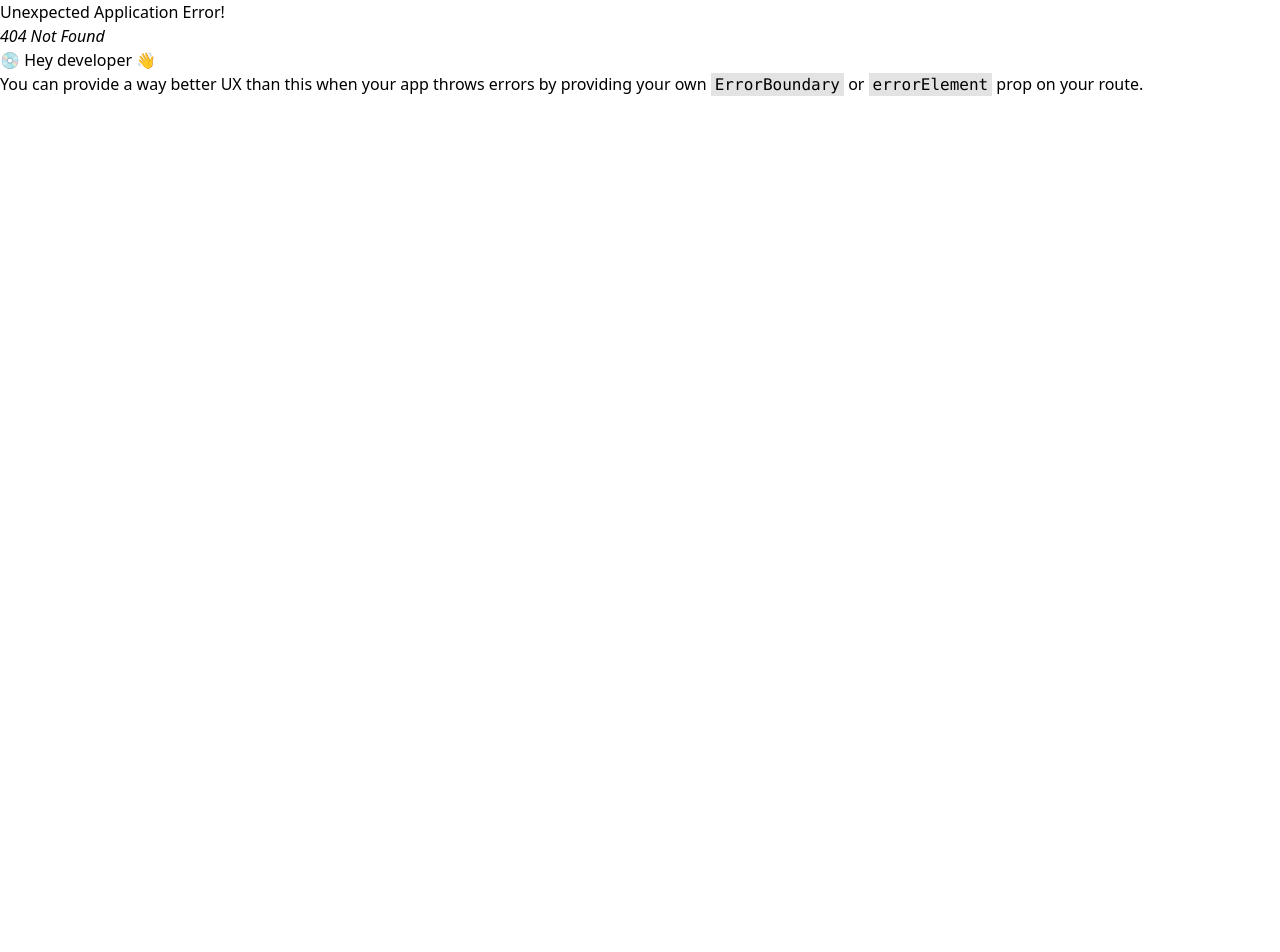
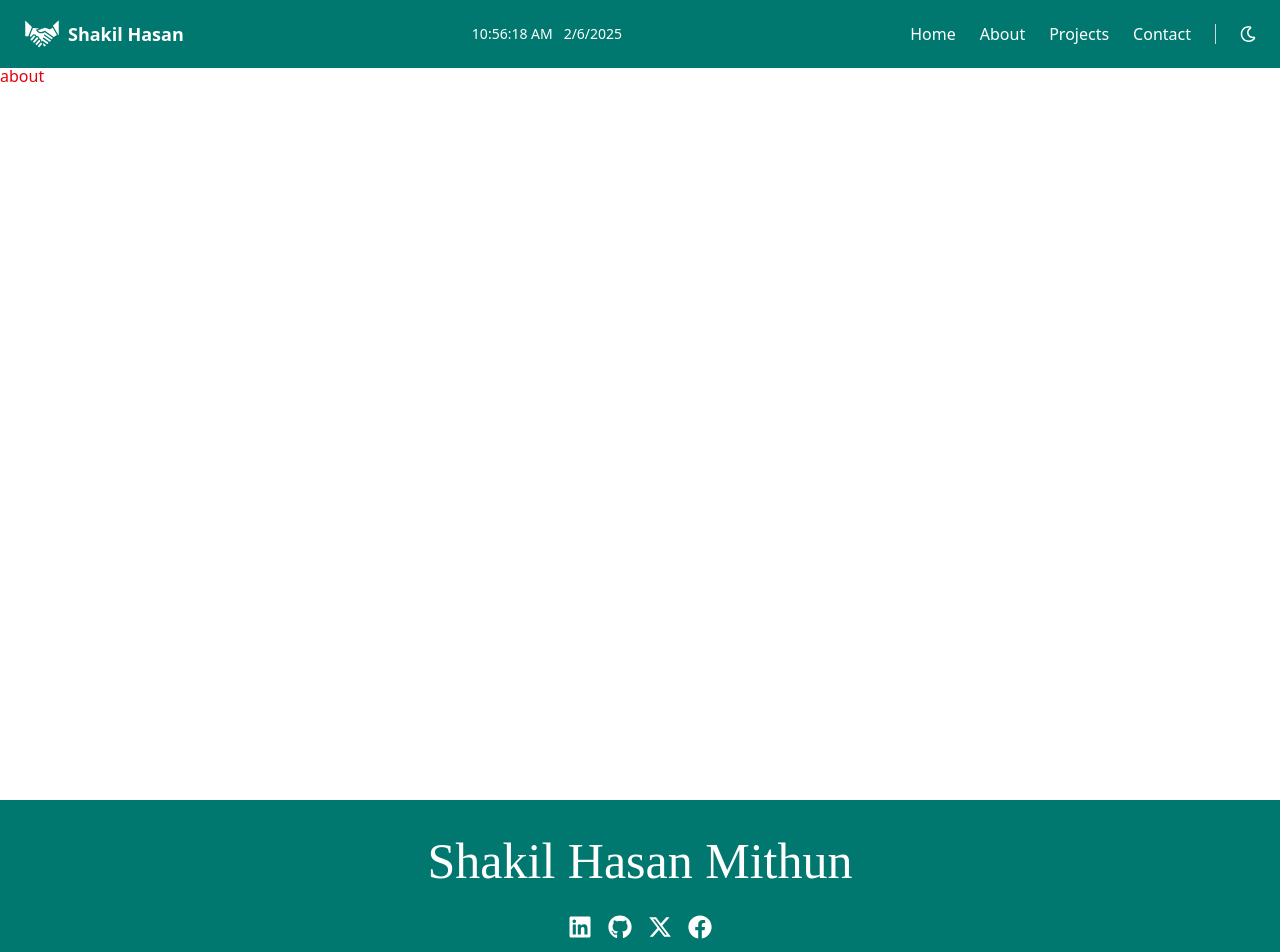
Before and after one commit to Shakil000/Portfolio_Shakil_Hasan, a React (Vite) app: page /about in a window 1280 px wide. Before the commit this address had no page. Shown: the top 952 px of the page. Before the commit the page ends 800 px from the top, so only its background shows below. Built offline with nearby package versions, Linux system fonts and the light colour scheme.

Commit message:
about is ready to add content

```diff
--- a/src/components/Banner/Banner.jsx
+++ b/src/components/Banner/Banner.jsx
@@ -1,16 +1,34 @@
 import { useTypewriter, Cursor } from "react-simple-typewriter";
-import { FaInstagram, FaFacebook, FaGithub, FaLinkedin, FaYoutube } from "react-icons/fa";
+import {
+  FaInstagram,
+  FaFacebook,
+  FaGithub,
+  FaLinkedin,
+  FaYoutube,
+} from "react-icons/fa";
 
 const Banner = () => {
   const [text] = useTypewriter({
-    words: ["Shakil Hasan Mithun", "Web Designer", "Web Developer", "MERN Stack Developer"],
+    words: [
+      "Shakil Hasan Mithun",
+      "Web Designer",
+      "Web Developer",
+      "MERN Stack Developer",
+    ],
     loop: true,
     typeSpeed: 100,
     deleteSpeed: 50,
   });
 
+  const socialLinks = [
+    { Icon: FaGithub, url: "https://github.com/Shakil000" },
+    { Icon: FaLinkedin, url: "https://www.linkedin.com/in/mithun5934/" },
+    { Icon: FaFacebook, url: "https://www.facebook.com/Shakil.nhasan2" },
+    { Icon: FaYoutube, url: "https://www.youtube.com/@Racershakil" },
+  ];
+
   return (
-    <section className="bg-[#EDE9FE] min-h-screen flex items-center justify-center px-6 md:px-12 relative">
+    <section className="bg-[#EDE9FE] min-h-screen flex items-center justify-center px-6 md:px-12">
       {/* Grid Background */}
       <div className="absolute inset-0 bg-grid-purple opacity-20"></div>
 
@@ -26,7 +44,11 @@ const Banner = () => {
             <Cursor cursorStyle="|" />
           </h1>
           <p className="mt-4 text-lg text-gray-700 max-w-lg mx-auto md:mx-0">
-            “I have a strong interest in web development and thrive on challenges that push me to learn and grow in new directions. My curiosity drives me to explore and expand my skills continuously. I enjoy problem-solving and building innovative solutions that enhance user experiences.”
+            “I have a strong interest in web development and thrive on
+            challenges that push me to learn and grow in new directions. My
+            curiosity drives me to explore and expand my skills continuously. I
+            enjoy problem-solving and building innovative solutions that enhance
+            user experiences.”
           </p>
           {/* Buttons */}
           <div className="mt-6 flex flex-col sm:flex-row items-center justify-center md:justify-start gap-4">
@@ -39,8 +61,15 @@ const Banner = () => {
           </div>
           {/* Social Icons */}
           <div className="flex gap-4 mt-6 justify-center md:justify-start">
-            {[FaInstagram, FaFacebook, FaGithub, FaLinkedin, FaYoutube].map((Icon, index) => (
-              <Icon key={index} className="text-teal-700 text-2xl hover:scale-110 cursor-pointer" />
+            {socialLinks.map(({ Icon, url }, index) => (
+              <a
+                key={index}
+                href={url}
+                target="_blank"
+                rel="noopener noreferrer"
+              >
+                <Icon className="text-teal-700 text-2xl hover:scale-110 cursor-pointer transition-transform duration-200" />
+              </a>
             ))}
           </div>
         </div>
@@ -48,7 +77,11 @@ const Banner = () => {
         {/* Right Side: Meditating Person Illustration */}
         <div className="relative flex-1 flex justify-center">
           {/* Meditating Person Image */}
-          <img src="/src/assets/man.png" alt="Meditating Person" className="w-full max-w-[300px] md:max-w-[400px] lg:max-w-[500px] animate-float mt-20" />
+          <img
+            src="/src/assets/man.png"
+            alt="Meditating Person"
+            className="w-full max-w-[300px] md:max-w-[400px] lg:max-w-[500px] animate-float mt-20"
+          />
 
           {/* Floating Elements */}
           {/* <img src="/src/assets/book.png" alt="Book" className="w-12 absolute top-5 left-5 md:left-0 md:top-10 animate-float hidden md:block" />
--- a/src/components/Footer/Footer.jsx
+++ b/src/components/Footer/Footer.jsx
@@ -1,9 +1,9 @@
 import { useEffect, useState } from "react";
+import { FaFacebook } from "react-icons/fa";
 import {
   FaLinkedin,
   FaGithub,
   FaXTwitter,
-  FaInstagram,
   FaArrowUp,
 } from "react-icons/fa6";
 
@@ -24,17 +24,17 @@ const Footer = () => {
         Shakil Hasan Mithun
       </h2>
       <div className="flex justify-center gap-4 my-4 text-2xl">
-        <a href="#" className="hover:text-gray-300">
+        <a href="https://www.linkedin.com/in/mithun5934/" className="hover:text-gray-300">
           <FaLinkedin />
         </a>
-        <a href="#" className="hover:text-gray-300">
+        <a href="https://github.com/Shakil000" className="hover:text-gray-300">
           <FaGithub />
         </a>
-        <a href="#" className="hover:text-gray-300">
+        <a href="https://x.com/RacerShakil111" className="hover:text-gray-300">
           <FaXTwitter />
         </a>
-        <a href="#" className="hover:text-gray-300">
-          <FaInstagram />
+        <a href="https://www.facebook.com/Shakil.nhasan2" className="hover:text-gray-300">
+          <FaFacebook />
         </a>
       </div>
       <div className="bg-teal-900 py-3">
--- a/src/components/Layoutes/MainLayoutes.jsx
+++ b/src/components/Layoutes/MainLayoutes.jsx
@@ -1,8 +1,5 @@
 import { Outlet } from "react-router-dom";
 import Navbar from "../Navbar/Navbar";
-import Banner from "../Banner/Banner";
-import WhatIDo from "../WhatIDo/WhatIDo";
-import ToolsTechnologies from "../ToolsTechnologies/ToolsTechnologies";
 import Footer from "../Footer/Footer";
 
 const MainLayoutes = () => {
@@ -11,19 +8,12 @@ const MainLayoutes = () => {
             <header>
                 <Navbar></Navbar>
             </header>
-            <section>
-                <Banner></Banner>
-            </section>
-            <section>
-                <WhatIDo></WhatIDo>
-            </section>
-            <section>
-                <ToolsTechnologies></ToolsTechnologies>
+            <section className="min-h-screen">
+            <Outlet></Outlet>
             </section>
             <footer>
                 <Footer></Footer>
             </footer>
-            <Outlet></Outlet>
         </div>
     );
 };
--- a/src/components/Navbar/Navbar.jsx
+++ b/src/components/Navbar/Navbar.jsx
@@ -1,6 +1,7 @@
 import { useEffect, useState } from "react";
 import { FaRegMoon, FaBars, FaTimes } from "react-icons/fa";
 import { GiShakingHands } from "react-icons/gi";
+import { Link } from "react-router-dom";
 
 const Navbar = () => {
   const [time, setTime] = useState(new Date());
@@ -14,7 +15,7 @@ const Navbar = () => {
   }, []);
 
   return (
-    <nav className="bg-teal-700 text-white px-6 py-4 flex justify-between items-center relative">
+    <nav className="bg-teal-700 text-white px-6 py-4 flex justify-between items-center lg:fixed w-full mt-0 z-50">
       {/* Left Section: Logo */}
       <div className="flex items-center space-x-2">
         <GiShakingHands className="h-9 w-9 font-bold" />
@@ -36,10 +37,10 @@ const Navbar = () => {
 
       {/* Right Section: Navigation Links */}
       <div className="hidden md:flex items-center space-x-6">
-        <a href="#" className="hover:underline">Home</a>
-        <a href="#" className="hover:underline">About</a>
-        <a href="#" className="hover:underline">Projects</a>
-        <a href="#" className="hover:underline">Contact</a>
+      <Link to="/" className="hover:underline">Home</Link>
+          <Link to="/about" className="hover:underline">About</Link>
+          <Link to="/project" className="hover:underline">Projects</Link>
+          <Link to="/contact" className="hover:underline">Contact</Link>
         <span className="border-l border-gray-300 h-5"></span>
         <FaRegMoon className="cursor-pointer" />
       </div>
@@ -47,10 +48,10 @@ const Navbar = () => {
       {/* Mobile Menu - Slide In */}
       {menuOpen && (
         <div className="absolute top-16 left-0 w-full bg-teal-800 text-white flex flex-col space-y-4 p-6 shadow-md md:hidden z-40">
-          <a href="#" className="hover:underline">Home</a>
-          <a href="#" className="hover:underline">About</a>
-          <a href="#" className="hover:underline">Projects</a>
-          <a href="#" className="hover:underline">Contact</a>
+          <Link to="/" className="hover:underline">Home</Link>
+          <Link to="/about" className="hover:underline">About</Link>
+          <Link to="/project" className="hover:underline">Projects</Link>
+          <Link to="contact" className="hover:underline">Contact</Link>
           <span className="border-t border-gray-300 my-2"></span>
           <FaRegMoon className="cursor-pointer mx-auto text-2xl" />
         </div>
--- /dev/null
+++ b/src/components/Pages/About/About.jsx
@@ -0,0 +1,11 @@
+import React from 'react';
+
+const About = () => {
+    return (
+        <div className='lg: pt-16'>
+            <h1 className='text-red-600'>about</h1>
+        </div>
+    );
+};
+
+export default About;
--- /dev/null
+++ b/src/components/Pages/Contact/Contact.jsx
@@ -0,0 +1,11 @@
+import React from 'react';
+
+const Contact = () => {
+    return (
+        <div className='lg: pt-16'>
+            contact
+        </div>
+    );
+};
+
+export default Contact;
--- a/src/components/Pages/Home/Home.jsx
+++ b/src/components/Pages/Home/Home.jsx
@@ -1,6 +1,19 @@
+import Banner from "../../Banner/Banner";
+import ToolsTechnologies from "../../ToolsTechnologies/ToolsTechnologies";
+import WhatIDo from "../../WhatIDo/WhatIDo";
+
 const Home = () => {
     return (
         <div>
+            <section>
+                <Banner></Banner>
+            </section>
+            <section>
+                <WhatIDo></WhatIDo>
+            </section>
+            <section>
+                <ToolsTechnologies></ToolsTechnologies>
+            </section>
         </div>
     );
 };
--- /dev/null
+++ b/src/components/Pages/Project/Project.jsx
@@ -0,0 +1,11 @@
+import React from 'react';
+
+const Project = () => {
+    return (
+        <div className='lg:pt-16'>
+            <h1 className='text-red-600'>project</h1>
+        </div>
+    );
+};
+
+export default Project;
```
Also changed, not shown: src/components/Routes/Router/Router.jsx (+18 -2 lines).
